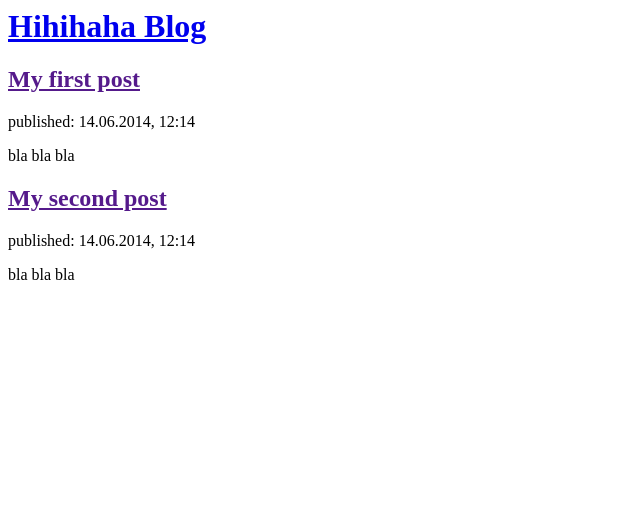
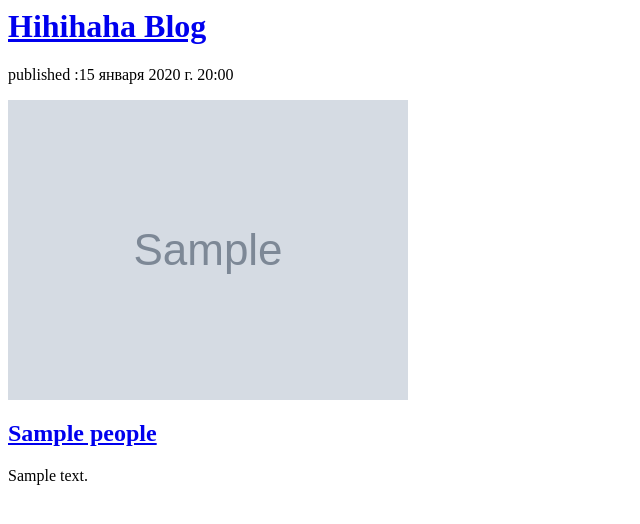
Before and after one commit to depressedkid1/haha_website, a Django app: page / in a window 1280 px wide. Shown: the top 524 px of the page, without its empty margins (0-640 px from the left). Run offline with Django 4.2, Linux system fonts and the light colour scheme; tables that the repository leaves empty hold one stand-in row (values such as "Sample post"); grey boxes marked "Sample" are stand-in pictures.

Commit message:
Modified template

```diff
--- a/hahahihi/urls.py
+++ b/hahahihi/urls.py
@@ -19,7 +19,6 @@ from django.contrib import admin
 from django.urls import path,include
 
 from hahahihi import settings
-
 urlpatterns = [
     path('admin/', admin.site.urls),
     path('', include('hihi.urls'))
--- a/hihi/models.py
+++ b/hihi/models.py
@@ -6,6 +6,7 @@ from django.utils import timezone
 class People(models.Model):
     title = models.CharField(max_length=255)
     img = models.ImageField(upload_to='photos/%Y/%m/%d/')
+    vk_id = models.CharField(max_length=255,default='404')
     content = models.TextField(blank=True)
     time_create = models.DateTimeField(default=timezone.now)
     time_publish = models.DateTimeField(blank=True, null=True)
--- a/hihi/templates/hihi/post_list.html
+++ b/hihi/templates/hihi/post_list.html
@@ -6,17 +6,13 @@
         <div>
             <h1><a href="/">Hihihaha Blog</a></h1>
         </div>
-
+    {% for post in posts %}
         <div>
-            <h2><a href="">My first post</a></h2>
-            <p>published: 14.06.2014, 12:14</p>
-            <p>bla bla bla</p>
+            <p>published :{{post.time_publish}}</p>
+            <p><img src="media/{{post.img}}"></p>
+            <h2><a href="{{post.vk_id}}">{{ post.title }}</a></h2>
+            <p>{{ post.content|linebreaksbr }}</p>
         </div>
-
-        <div>
-            <h2><a href="">My second post</a></h2>
-            <p>published: 14.06.2014, 12:14</p>
-            <p>bla bla bla</p>
-        </div>
+    {% endfor %}
     </body>
 </html>
--- a/hihi/views.py
+++ b/hihi/views.py
@@ -1,6 +1,9 @@
 from django.shortcuts import render
+from .models import People
+from django.utils import timezone
 
 
 # Create your views here.
 def post_list(request):
-    return render(request, 'hihi/post_list.html', {})
+    posts = People.objects.filter(time_publish__lte=timezone.now()).order_by('time_publish')
+    return render(request, 'hihi/post_list.html', {'posts': posts})
```
Also changed, not shown: hihi/migrations/0002_people_vk_id.py (added), media/photos/2023/07/19/photo_2023-02-22_19-38-52.jpg (added), media/photos/2023/07/19/photo_2023-05-03_20-07-39.jpg (added), media/photos/2023/07/19/photo_2023-06-15_18-54-07.jpg (added).
